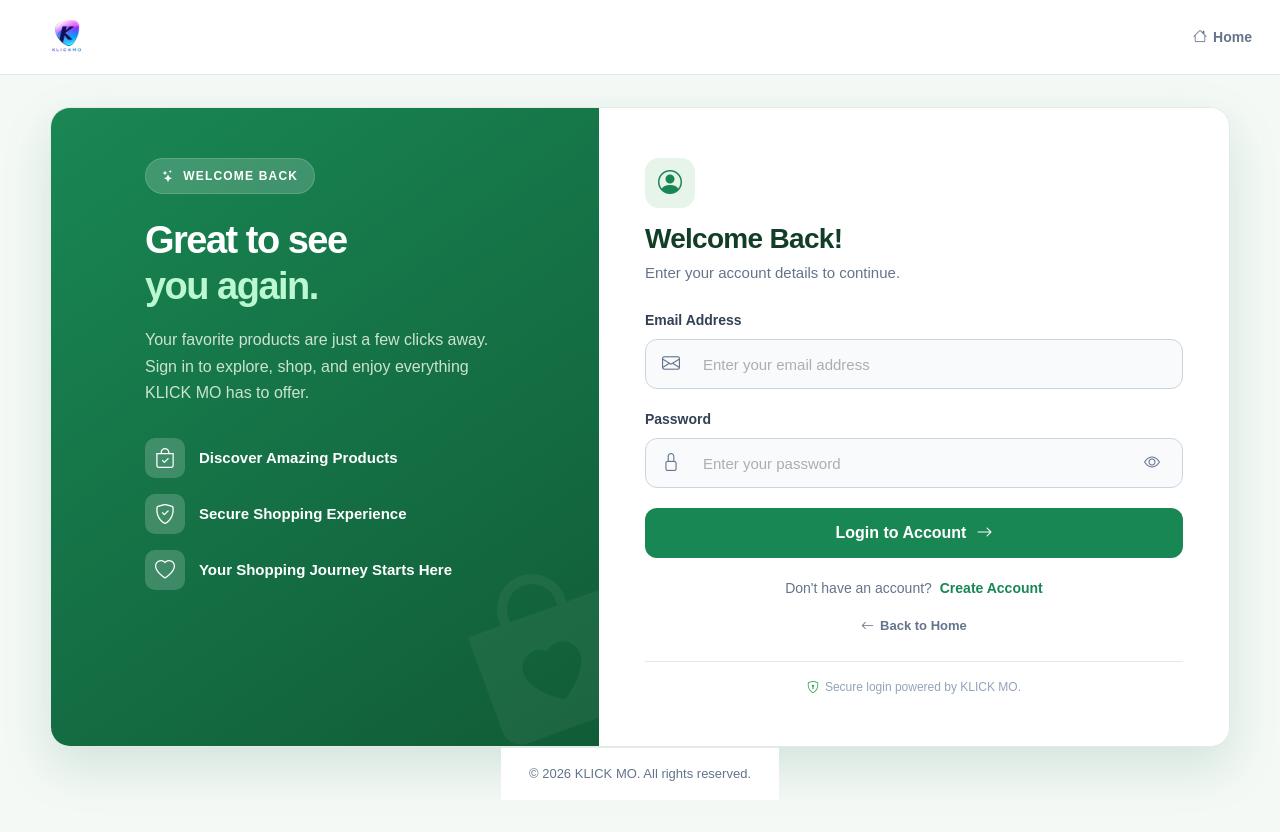
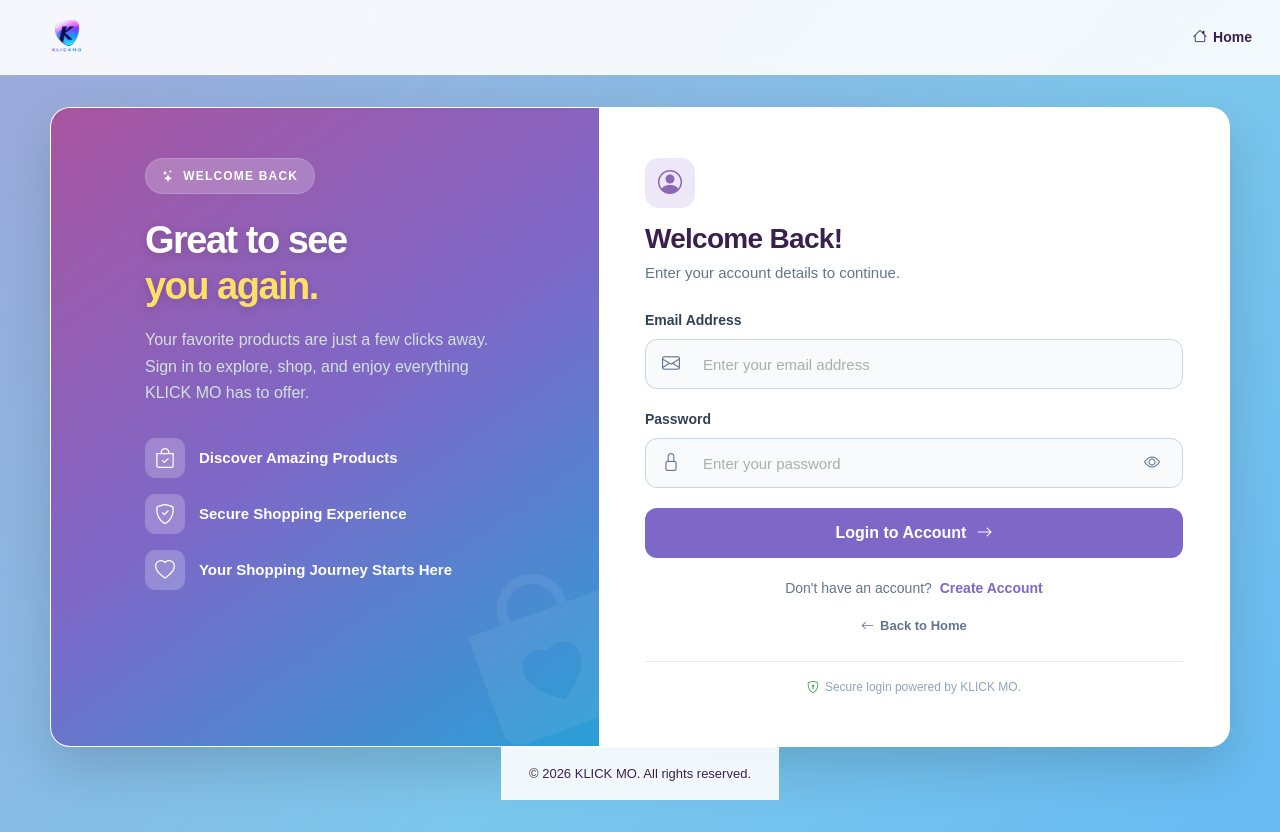
Before and after one commit to jonelalonte/KLICKMARK, a PHP site: page /auth/login.php in a window 1280 px wide. Run offline with PHP 8.4, Linux system fonts and the light colour scheme.

Commit message:
Fix session warning and apply animated pink blue gradient to login page

```diff
--- a/auth/login.php
+++ b/auth/login.php
@@ -2,7 +2,6 @@
 if (session_status() === PHP_SESSION_NONE) {
     session_start();
 }
-// Dito na susunod ang iba mong PHP code o include files
 
 require_once("../config.php");
 require_once("../firebaseRDB.php");
@@ -67,17 +66,27 @@ if ($_SERVER["REQUEST_METHOD"] === "POST") {
 
         body {
             font-family: Arial, Helvetica, sans-serif;
-            background: #f4f9f6;
+            /* Animated Vector Gradient Background (Pink, Lavender, Sky Blue) */
+            background: linear-gradient(135deg, #dfaed2 0%, #b892cc 35%, #7bc6eb 70%, #4facfe 100%);
+            background-size: 300% 300%;
+            animation: gradientAnimation 12s ease infinite;
             color: #1e293b;
             min-height: 100vh;
             display: flex;
             flex-direction: column;
         }
 
+        @keyframes gradientAnimation {
+            0% { background-position: 0% 50%; }
+            50% { background-position: 100% 50%; }
+            100% { background-position: 0% 50%; }
+        }
+
         .login-navbar {
-            background: #ffffff;
-            border-bottom: 1px solid #e2ebe5;
+            background: rgba(255, 255, 255, 0.9);
+            border-bottom: 1px solid rgba(255, 255, 255, 0.4);
             padding: 16px 28px;
+            backdrop-filter: blur(10px);
         }
 
         .login-navbar .nav-content {
@@ -105,7 +114,7 @@ if ($_SERVER["REQUEST_METHOD"] === "POST") {
             display: flex;
             align-items: center;
             gap: 6px;
-            color: #64748b;
+            color: #3b204e;
             font-size: 14px;
             font-weight: 600;
             text-decoration: none;
@@ -130,16 +139,17 @@ if ($_SERVER["REQUEST_METHOD"] === "POST") {
             grid-template-columns: 1fr 1.15fr;
             max-width: 1180px;
             width: 100%;
-            background: #ffffff;
+            background: rgba(255, 255, 255, 0.95);
             border-radius: 20px;
             overflow: hidden;
-            box-shadow: 0 20px 50px rgba(20, 108, 67, 0.15);
-            border: 1px solid #e2ebe5;
+            box-shadow: 0 20px 50px rgba(0, 0, 0, 0.15);
+            border: 1px solid rgba(255, 255, 255, 0.8);
+            backdrop-filter: blur(12px);
         }
 
         /* LEFT BANNER */
         .login-banner {
-            background: linear-gradient(145deg, #198754 0%, #115c37 100%);
+            background: linear-gradient(145deg, #a855a0 0%, #7d68c8 50%, #2a9fd6 100%);
             color: #ffffff;
             padding: 50px 42px;
             display: flex;
@@ -153,13 +163,14 @@ if ($_SERVER["REQUEST_METHOD"] === "POST") {
             display: inline-flex;
             align-items: center;
             gap: 8px;
-            background: rgba(255, 255, 255, 0.18);
+            background: rgba(255, 255, 255, 0.22);
             padding: 8px 16px;
             border-radius: 24px;
             font-size: 12px;
             font-weight: 700;
             letter-spacing: 1.2px;
             margin-bottom: 24px;
+            backdrop-filter: blur(5px);
         }
 
         .banner-content h1 {
@@ -167,10 +178,11 @@ if ($_SERVER["REQUEST_METHOD"] === "POST") {
             font-weight: 900;
             line-height: 1.2;
             margin-bottom: 18px;
+            text-shadow: 0 2px 8px rgba(0,0,0,0.15);
         }
 
         .banner-content h1 span {
-            color: #bbf7d0;
+            color: #ffe066;
         }
 
         .banner-content p {
@@ -196,7 +208,7 @@ if ($_SERVER["REQUEST_METHOD"] === "POST") {
 
         .banner-features i {
             font-size: 20px;
-            background: rgba(255, 255, 255, 0.18);
+            background: rgba(255, 255, 255, 0.22);
             width: 40px;
             height: 40px;
             border-radius: 10px;
@@ -211,7 +223,7 @@ if ($_SERVER["REQUEST_METHOD"] === "POST") {
             bottom: -30px;
             right: -30px;
             font-size: 160px;
-            color: rgba(255, 255, 255, 0.05);
+            color: rgba(255, 255, 255, 0.07);
             pointer-events: none;
         }
 
@@ -231,8 +243,8 @@ if ($_SERVER["REQUEST_METHOD"] === "POST") {
         .login-icon {
             width: 50px;
             height: 50px;
-            background: #e6f4ea;
-            color: #198754;
+            background: #eee7f8;
+            color: #8968b5;
             border-radius: 14px;
             display: flex;
             align-items: center;
@@ -244,7 +256,7 @@ if ($_SERVER["REQUEST_METHOD"] === "POST") {
         .login-header h2 {
             font-size: 28px;
             font-weight: 800;
-            color: #123d27;
+            color: #3b204e;
             margin-bottom: 6px;
         }
 
@@ -277,9 +289,9 @@ if ($_SERVER["REQUEST_METHOD"] === "POST") {
         }
 
         .input-wrapper:focus-within {
-            border-color: #198754;
+            border-color: #8968b5;
             background: #ffffff;
-            box-shadow: 0 0 0 4px rgba(25, 135, 84, 0.12);
+            box-shadow: 0 0 0 4px rgba(137, 104, 181, 0.12);
         }
 
         .input-wrapper > i {
@@ -310,7 +322,7 @@ if ($_SERVER["REQUEST_METHOD"] === "POST") {
 
         .login-button {
             width: 100%;
-            background: #198754;
+            background: #7d68c8;
             color: #ffffff;
             border: none;
             border-radius: 12px;
@@ -327,7 +339,7 @@ if ($_SERVER["REQUEST_METHOD"] === "POST") {
         }
 
         .login-button:hover {
-            background: #146c43;
+            background: #6550b0;
         }
 
         .register-link {
@@ -338,7 +350,7 @@ if ($_SERVER["REQUEST_METHOD"] === "POST") {
         }
 
         .register-link a {
-            color: #198754;
+            color: #7d68c8;
             font-weight: 700;
             text-decoration: none;
             margin-left: 4px;
@@ -364,7 +376,7 @@ if ($_SERVER["REQUEST_METHOD"] === "POST") {
         }
 
         .back-home a:hover {
-            color: #198754;
+            color: #7d68c8;
         }
 
         .login-footer {
@@ -384,10 +396,11 @@ if ($_SERVER["REQUEST_METHOD"] === "POST") {
             text-align: center;
             padding: 16px 28px;
             font-size: 13px;
-            color: #64748b;
-            background: #ffffff;
-            border-top: 1px solid #e2ebe5;
+            color: #3b204e;
+            background: rgba(255, 255, 255, 0.9);
+            border-top: 1px solid rgba(255, 255, 255, 0.4);
             margin-top: auto;
+            backdrop-filter: blur(10px);
         }
 
         /* RESPONSIVE BREAKPOINT */
@@ -396,15 +409,12 @@ if ($_SERVER["REQUEST_METHOD"] === "POST") {
                 grid-template-columns: 1fr;
                 max-width: 540px;
             }
-
             .login-banner {
                 padding: 36px 28px;
             }
-
             .banner-content h1 {
                 font-size: 30px;
             }
-
             .login-card {
                 padding: 36px 28px;
             }
@@ -416,17 +426,13 @@ if ($_SERVER["REQUEST_METHOD"] === "POST") {
 <!-- NAVBAR -->
 <nav class="login-navbar">
     <div class="nav-content">
-
-        <!-- IMAGE LOGO -->
         <a href="../index.php" class="brand">
             <img src="../assets/images/logo.png" alt="KLICK MO Logo" class="brand-logo-img">
         </a>
-
         <a href="../index.php" class="home-link">
             <i class="bi bi-house"></i>
             Home
         </a>
-
     </div>
 </nav>
 
@@ -437,41 +443,33 @@ if ($_SERVER["REQUEST_METHOD"] === "POST") {
         <!-- LEFT BANNER -->
         <div class="login-banner">
             <div class="banner-content">
-
                 <span class="banner-tag">
                     <i class="bi bi-stars"></i>
                     WELCOME BACK
                 </span>
-
                 <h1>
                     Great to see<br>
                     <span>you again.</span>
                 </h1>
-
                 <p>
                     Your favorite products are just a few clicks away.
                     Sign in to explore, shop, and enjoy everything KLICK MO has to offer.
                 </p>
-
                 <div class="banner-features">
                     <div>
                         <i class="bi bi-bag-check"></i>
                         <span>Discover Amazing Products</span>
                     </div>
-
                     <div>
                         <i class="bi bi-shield-check"></i>
                         <span>Secure Shopping Experience</span>
                     </div>
-
                     <div>
                         <i class="bi bi-heart"></i>
                         <span>Your Shopping Journey Starts Here</span>
                     </div>
                 </div>
-
             </div>
-
             <div class="banner-decoration">
                 <i class="bi bi-bag-heart-fill"></i>
             </div>
@@ -479,12 +477,10 @@ if ($_SERVER["REQUEST_METHOD"] === "POST") {
 
         <!-- RIGHT LOGIN FORM -->
         <div class="login-card">
-
             <div class="login-header">
                 <div class="login-icon">
                     <i class="bi bi-person-circle"></i>
                 </div>
-
                 <h2>Welcome Back!</h2>
                 <p>Enter your account details to continue.</p>
             </div>
@@ -509,14 +505,11 @@ if ($_SERVER["REQUEST_METHOD"] === "POST") {
 
             <!-- LOGIN FORM -->
             <form method="POST" action="">
-
                 <!-- EMAIL -->
                 <div class="form-field">
                     <label for="email">Email Address</label>
-
                     <div class="input-wrapper">
                         <i class="bi bi-envelope"></i>
-
                         <input
                             type="email"
                             name="email"
@@ -532,10 +525,8 @@ if ($_SERVER["REQUEST_METHOD"] === "POST") {
                 <!-- PASSWORD -->
                 <div class="form-field">
                     <label for="password">Password</label>
-
                     <div class="input-wrapper">
                         <i class="bi bi-lock"></i>
-
                         <input
                             type="password"
                             name="password"
@@ -544,7 +535,6 @@ if ($_SERVER["REQUEST_METHOD"] === "POST") {
                             autocomplete="current-password"
                             required
                         >
-
                         <button
                             type="button"
                             class="password-toggle"
@@ -561,7 +551,6 @@ if ($_SERVER["REQUEST_METHOD"] === "POST") {
                     <span>Login to Account</span>
                     <i class="bi bi-arrow-right"></i>
                 </button>
-
             </form>
 
             <!-- REGISTER LINK -->
@@ -583,7 +572,6 @@ if ($_SERVER["REQUEST_METHOD"] === "POST") {
                 <i class="bi bi-shield-lock"></i>
                 Secure login powered by KLICK MO.
             </div>
-
         </div>
     </div>
 
@@ -591,7 +579,6 @@ if ($_SERVER["REQUEST_METHOD"] === "POST") {
     <div class="copyright">
         &copy; <?= date("Y") ?> KLICK MO. All rights reserved.
     </div>
-
 </main>
 
 <script src="https://cdn.jsdelivr.net/npm/bootstrap@5.3.3/dist/js/bootstrap.bundle.min.js"></script>
```
